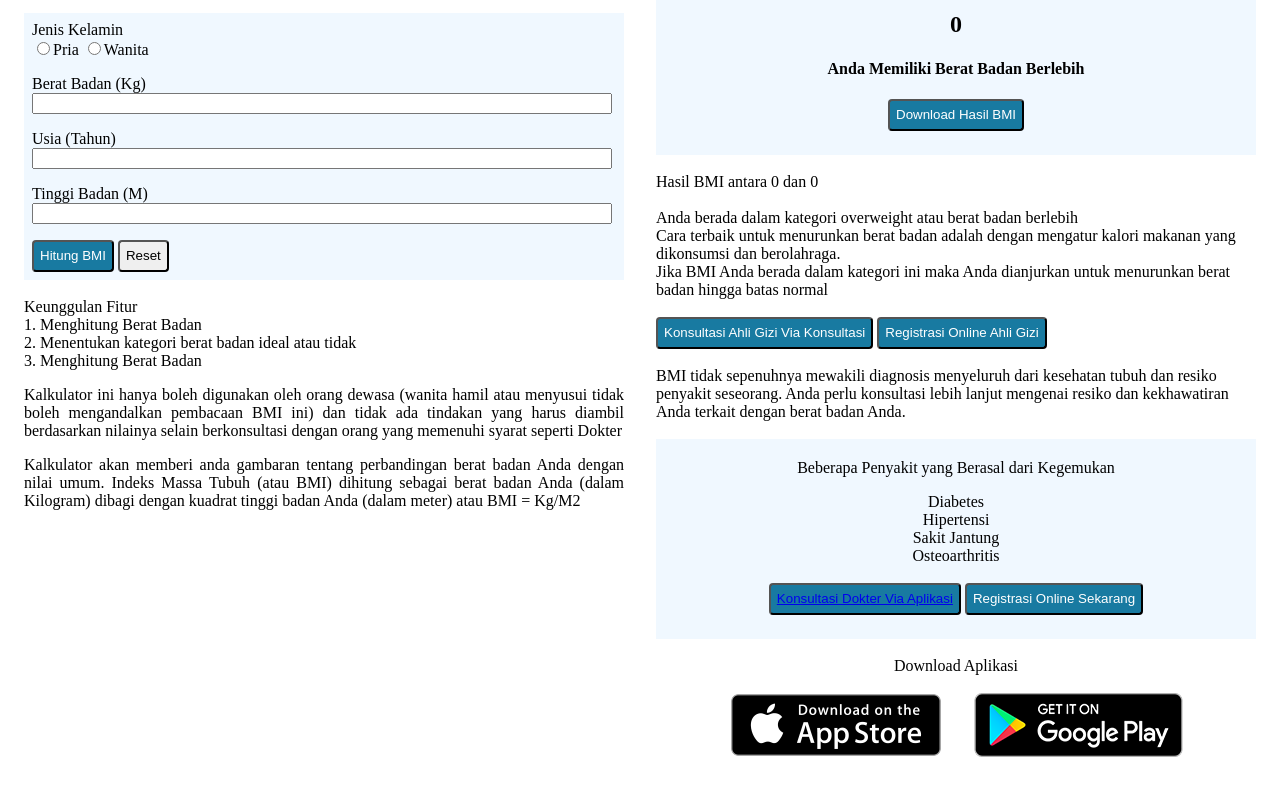
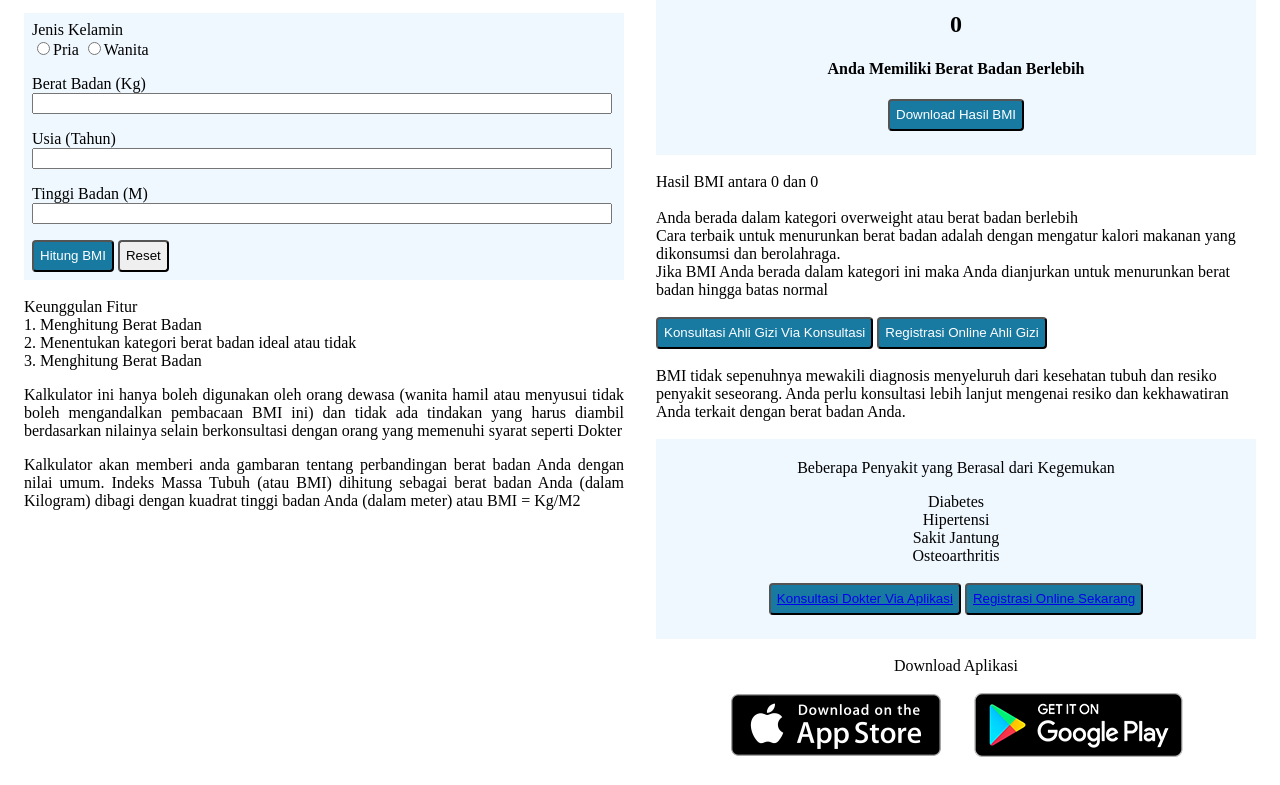
Before and after one commit to revou-fundamental-course/4-mar-24-relaxris, a plain HTML site: page index.html in a window 1280 px wide. Shown: the part 148-933 px from the top of the page. Drawn offline with Linux system fonts and the light colour scheme.

Commit message:
init commit

```diff
--- a/index.html
+++ b/index.html
@@ -93,7 +93,7 @@
                             </div>
                             <div>
                                 <br><button class="calculate" type="button"><a href="https://www.halodoc.com">Konsultasi Dokter Via Aplikasi</a></button>
-                                <button class="calculate" type="button">Registrasi Online Sekarang</button>
+                                <button class="calculate" type="button"><a href="https://www.halodoc.com/rumah-sakit">Registrasi Online Sekarang</a></button>
                             </div>
                         </section>
                     <div class="download">
```
